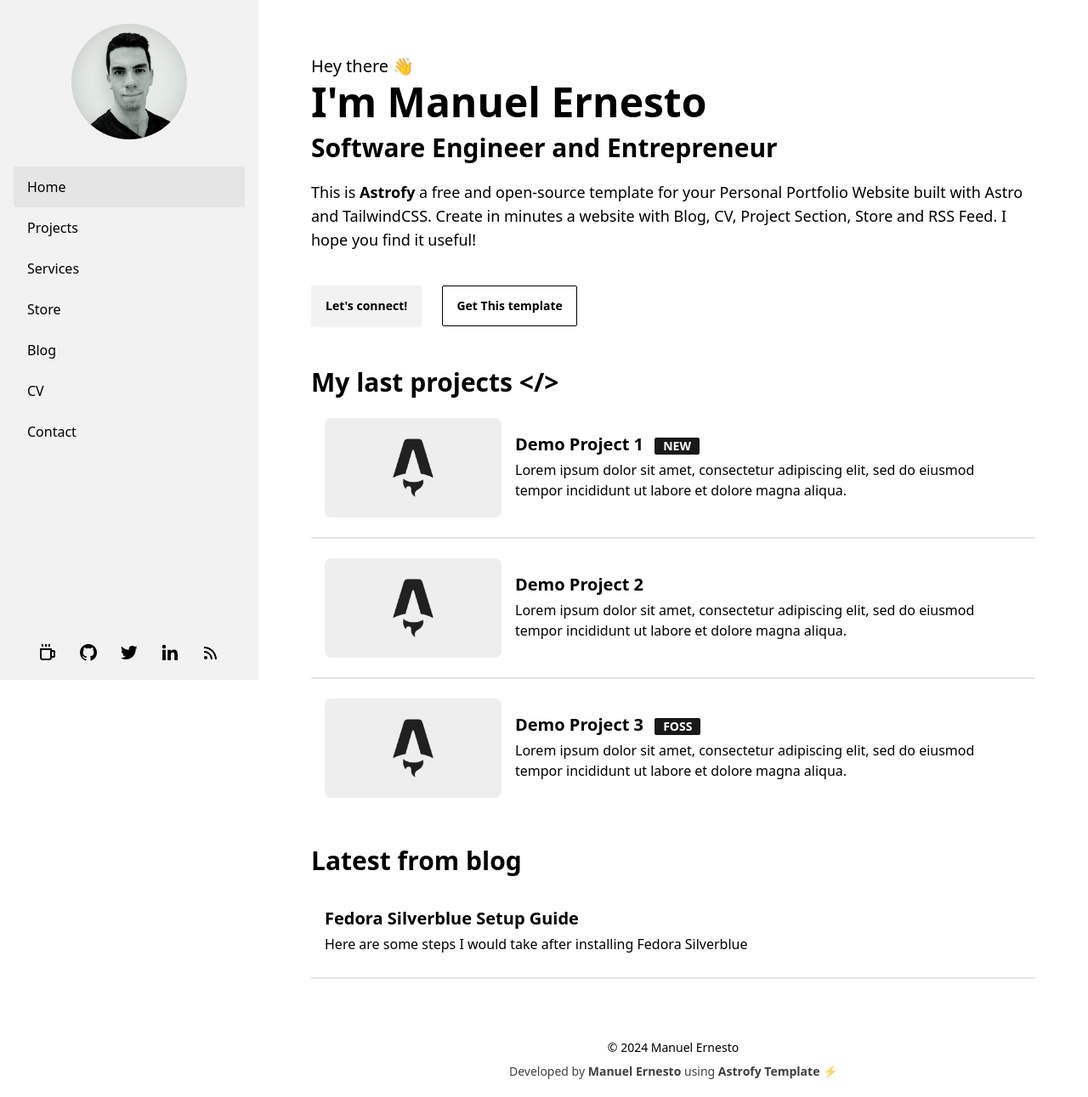
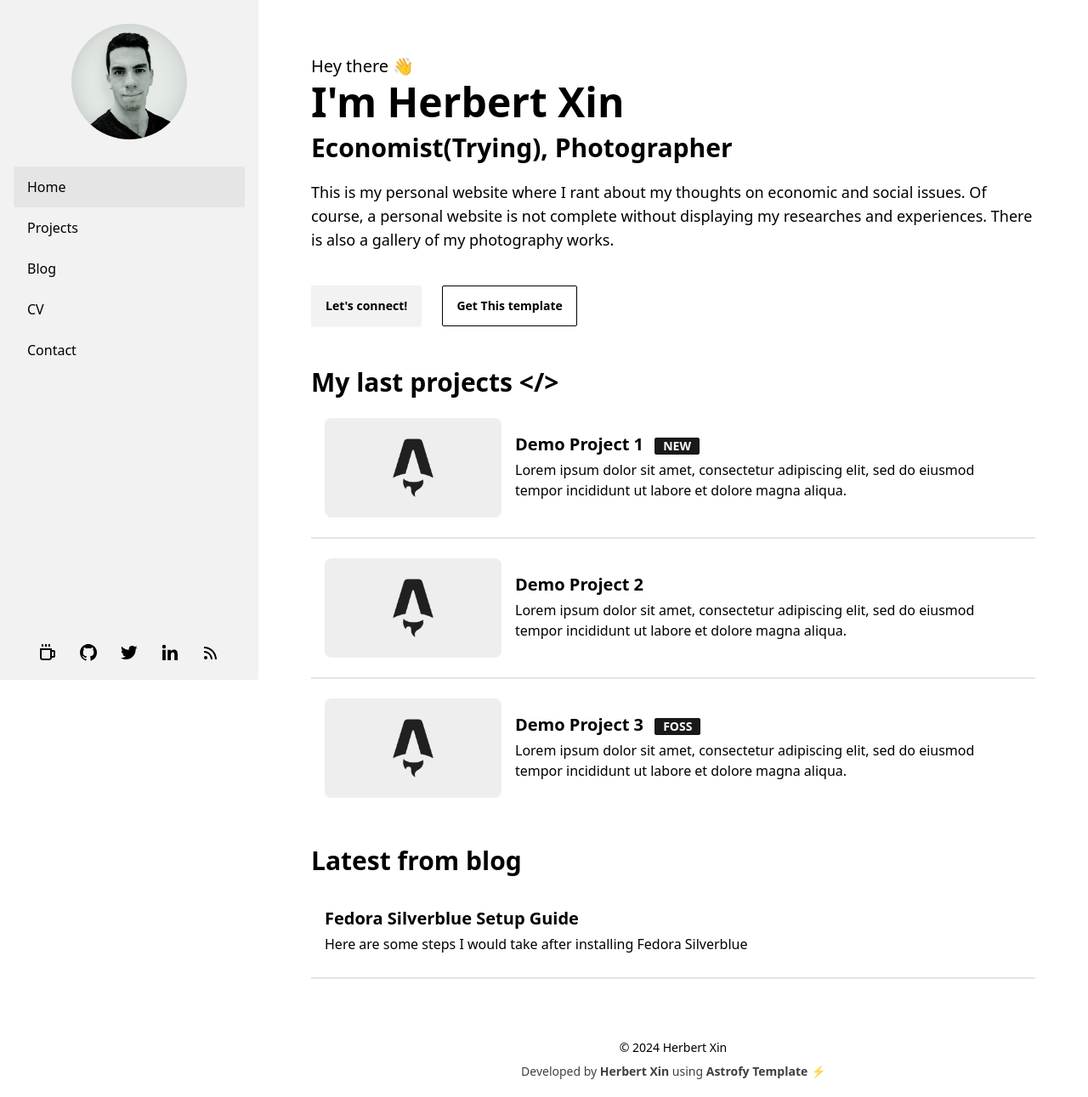
Before and after one commit to herbertwxin/herbertwxin.github.io, an Astro site: page / in a window 1280 px wide. Shown: the whole page at 85% size. Built offline with nearby package versions, Linux system fonts and the light colour scheme; Astro itself is replaced by a stand-in of ours.

Commit message:
Changed menu and front page

```diff
--- a/src/components/Footer.astro
+++ b/src/components/Footer.astro
@@ -4,10 +4,10 @@ const today = new Date();
 
 <footer class="footer footer-center block mb-5 pt-10">
   <div class="pb-2">
-    &copy; {today.getFullYear()} Manuel Ernesto
+    &copy; {today.getFullYear()} Herbert Xin
   </div>
   <div class="inline opacity-75">
-    Developed by <a href="https://manuelernestog.github.io" target="_blank" class="font-bold">Manuel Ernesto</a> using
+    Developed by <a href="https://manuelernestog.github.io" target="_blank" class="font-bold">Herbert Xin</a> using
     <!-- Thanks for using this template. You can keep this line to support my work :) -->
     <a href="https://astrofy-template.netlify.app/" target="_blank" class="font-bold">Astrofy Template ⚡️</a>
   </div>
--- a/src/components/Header.astro
+++ b/src/components/Header.astro
@@ -10,7 +10,7 @@
       </label>
     </div>
     <div class="navbar-center">
-      <a class="btn btn-ghost normal-case text-xl" href="/">Manuel Ernesto ⚡️</a>
+      <a class="btn btn-ghost normal-case text-xl" href="/">Herbert Xin ⚡️</a>
     </div>
     <div class="navbar-end"></div>
   </div>
--- a/src/components/SideBarFooter.astro
+++ b/src/components/SideBarFooter.astro
@@ -24,7 +24,7 @@
             ></path></svg
         >
     </a>
-    <a href="https://github.com/manuelernestog" target="_blank" class="mx-3" aria-label="Github" title="Github">
+    <a href="https://github.com/herbertwxin" target="_blank" class="mx-3" aria-label="Github" title="Github">
         <svg
             xmlns="http://www.w3.org/2000/svg"
             width="24"
@@ -51,7 +51,7 @@
         </svg>
     </a>
     <a
-        href="https://www.linkedin.com/in/manuelernestogr"
+        href="https://www.linkedin.com/in/herbert-xin-24170aa3/"
         target="_blank"
         class="mx-3"
         aria-label="Linkedin"
--- a/src/components/SideBarMenu.astro
+++ b/src/components/SideBarMenu.astro
@@ -6,8 +6,8 @@ const activeClass = "bg-base-300"; // For primary color replace with `active` cl
 <ul class="menu grow shrink menu-md overflow-y-auto">
     <li><a class="py-3 text-base" id="home" href="/">Home</a></li>
     <li><a class="py-3 text-base" id="projects" href="/projects">Projects</a></li>
-    <li><a class="py-3 text-base" id="services" href="/services">Services</a></li>
-    <li><a class="py-3 text-base" id="store" href="/store">Store</a></li>
+    <!--<li><a class="py-3 text-base" id="services" href="/services">Services</a></li>
+    <li><a class="py-3 text-base" id="store" href="/store">Store</a></li>-->
     <li><a class="py-3 text-base" id="blog" href="/blog/">Blog</a></li>
     <li><a class="py-3 text-base" id="cv" href="/cv">CV</a></li>
     <li>
--- a/src/pages/index.astro
+++ b/src/pages/index.astro
@@ -12,13 +12,14 @@ const last_posts = posts.slice(0, 3);
 <BaseLayout sideBarActiveItemID="home">
   <div class="pb-12 mt-5">
     <div class="text-xl py-1">Hey there 👋</div>
-    <div class="text-5xl font-bold">I'm Manuel Ernesto</div>
-    <div class="text-3xl py-3 font-bold">Software Engineer and Entrepreneur</div>
+    <div class="text-5xl font-bold">I'm Herbert Xin</div>
+    <div class="text-3xl py-3 font-bold">Economist(Trying), Photographer</div>
     <div class="py-2">
       <text class="text-lg">
-        This is <b>Astrofy</b> a free and open-source template for your Personal Portfolio Website built with Astro and TailwindCSS.
-        Create in minutes a website with Blog, CV, Project Section, Store and RSS Feed. I hope you find
-        it useful!
+        This is my personal website where I rant about my thoughts on economic and social issues.
+        Of course, a personal website is not complete without displaying my researches and experiences.
+        There is also a gallery of my photography works.
+
       </text>
     </div>
     <div class="mt-8">
--- a/src/pages/projects.astro
+++ b/src/pages/projects.astro
@@ -9,7 +9,7 @@ import HorizontalCard from "../components/HorizontalCard.astro";
   </div>
 
   <HorizontalCard
-    title="Demo Project 1"
+    title="Fiscal Theory on Disinflation"
     img="/post_img.webp"
     desc="Lorem ipsum dolor sit amet, consectetur adipiscing elit, sed do eiusmod tempor incididunt ut labore et dolore magna aliqua."
     url="#"
@@ -17,15 +17,17 @@ import HorizontalCard from "../components/HorizontalCard.astro";
   />
   <div class="divider my-0"></div>
   <HorizontalCard
-    title="Demo Project 2"
+    title="Marcoeconomics with Manim"
     img="/post_img.webp"
     desc="Lorem ipsum dolor sit amet, consectetur adipiscing elit, sed do eiusmod tempor incididunt ut labore et dolore magna aliqua."
     url="#"
   />
 
+  <!--
   <div>
     <div class="text-3xl w-full font-bold mb-5 mt-10">Projects Header</div>
   </div>
+
 
   <HorizontalCard
     title="Demo Project 3"
@@ -48,4 +50,5 @@ import HorizontalCard from "../components/HorizontalCard.astro";
     desc="Lorem ipsum dolor sit amet, consectetur adipiscing elit, sed do eiusmod tempor incididunt ut labore et dolore magna aliqua."
     url="#"
   />
+    -->
 </BaseLayout>
```
